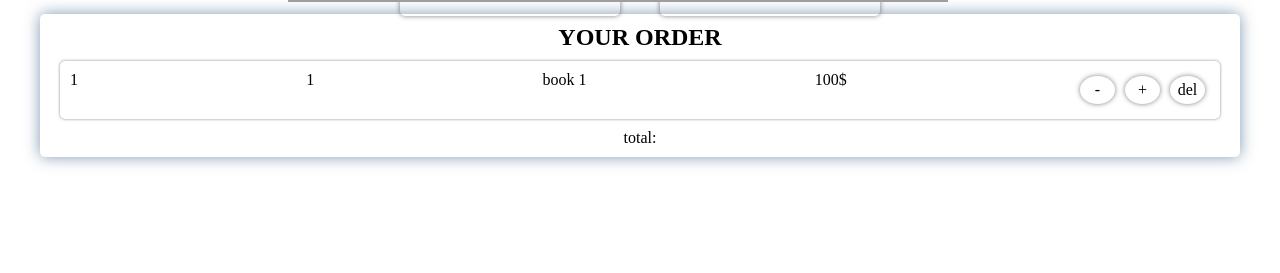
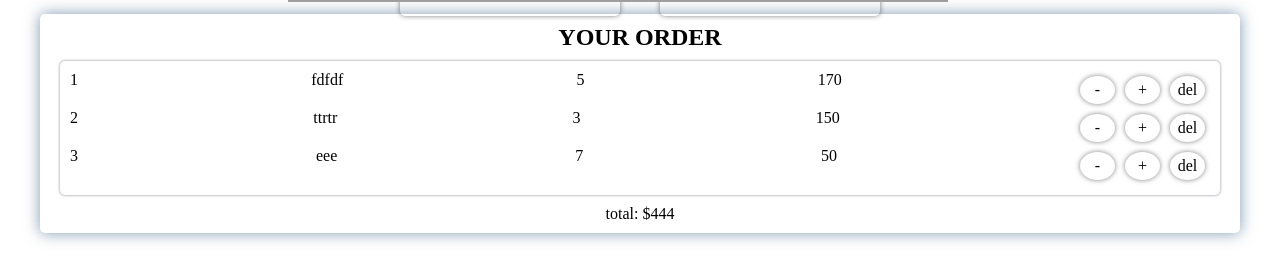
Before and after one commit to dmitryrec/redux_react---store, a React (Create React App) app: page / in a window 1280 px wide. Shown: the part 394-667 px from the top of the page. Built offline with nearby package versions, Linux system fonts and the light colour scheme; grey boxes are pictures that could not be loaded.

Commit message:
redux connect shopping-table

```diff
--- a/src/components/shopping-table/shopping-table.css
+++ b/src/components/shopping-table/shopping-table.css
@@ -17,7 +17,6 @@
     box-shadow: 0 0 3px rgba(0, 16, 31, 0.5);
     margin: 10px;
     border-radius: 5px;
-
 }
 
 .tabbleRow {
--- a/src/components/shopping-table/shopping-table.js
+++ b/src/components/shopping-table/shopping-table.js
@@ -1,7 +1,22 @@
 import React from 'react';
 import './shopping-table.css'
+import { connect } from 'react-redux';
 
-const ShoppingTable = ({item, total, onInc, onDec, onDel}) => {
+const ShoppingTable = ({items, total, onInc, onDec, onDel}) => {
+    const renderRow = (item, idx) => {
+            const {id, name, count, total} = item;
+               return (<tr className="tabbleRow" key={id}>
+                    <td>{idx + 1}</td>
+                    <td>{name}</td>
+                    <td>{count}</td>
+                    <td>{total}</td>
+                    <td className="actions">
+                        <div onClick={()=>onDec(id)} className="actions__item">-</div>
+                        <div onClick={()=>onInc(id)} className="actions__item">+</div>
+                        <div onClick={()=>onDel(id)} className="actions__item">del</div>
+                    </td>
+                </tr>)
+    }
     return (
         <div className="shoppingCartTable">
             <div className="headerCartTable"><h2>your order</h2></div>
@@ -16,22 +31,35 @@ const ShoppingTable = ({item, total, onInc, onDec, onDel}) => {
                     </tr> */}
                 </thead>
                 <tbody>
-                    <tr className="tabbleRow">
-                        <td>1</td>
-                        <td>1</td>
-                        <td>book 1</td>
-                        <td>100$</td>
-                        <td className="actions">
-                            <div className="actions__item">-</div>
-                            <div className="actions__item">+</div>
-                            <div className="actions__item">del</div>
-                        </td>
-                    </tr>
+                   {
+                       items.map(renderRow)
+                   }
                 </tbody>
             </table>
-            <div>total:</div>
+            <div>total: ${total}</div>
         </div>
     )
 }
 
-export default ShoppingTable;
+const mapStateToProps = ({cartItems, orderTotal}) => {
+    return {
+        items: cartItems,
+        total: orderTotal
+    }
+};
+
+const mapDispatchToProps = () => {
+    return {
+        onInc: (id) => {
+            console.log(`oninc ${id}`)
+        },
+        onDec: (id) => {
+            console.log(`ondec ${id}`)
+        },
+        onDel: (id) => {
+            console.log(`ondel ${id}`)
+        }
+    }
+}
+
+export default connect(mapStateToProps, mapDispatchToProps)(ShoppingTable);
--- a/src/reducers/index.js
+++ b/src/reducers/index.js
@@ -1,25 +1,49 @@
 const initialState = {
     books: [],
     loading: true,
-    error: null
+    error: null,
+    cartItems: [
+        {
+            id:1,
+            name:'fdfdf',
+            count: 5,
+            total: 170
+        },
+        {
+            id:2,
+            name:'ttrtr',
+            count: 3,
+            total: 150
+        },
+        {
+            id:3,
+            name:'eee',
+            count: 7,
+            total: 50
+        }
+    ],
+    orderTotal: 444
 }
 
 const reducer = (state = initialState, action) => {
     switch (action.type) {
         case 'FETCH_BOOKS_REQUEST':
             return {
+                ...state,
                 books: [],
                 loading: true,
                 error: null
             };
         case 'FETCH_BOOKS_SUCCESS':
             return {
+                ...state,
                 books: action.payload,
                 loading: false,
                 error: null
             };
         case 'FETCH_BOOKS_FAILURE':
             return {
+                ...state,
                 books: [],
                 loading: false,
                 error: action.payload
```
